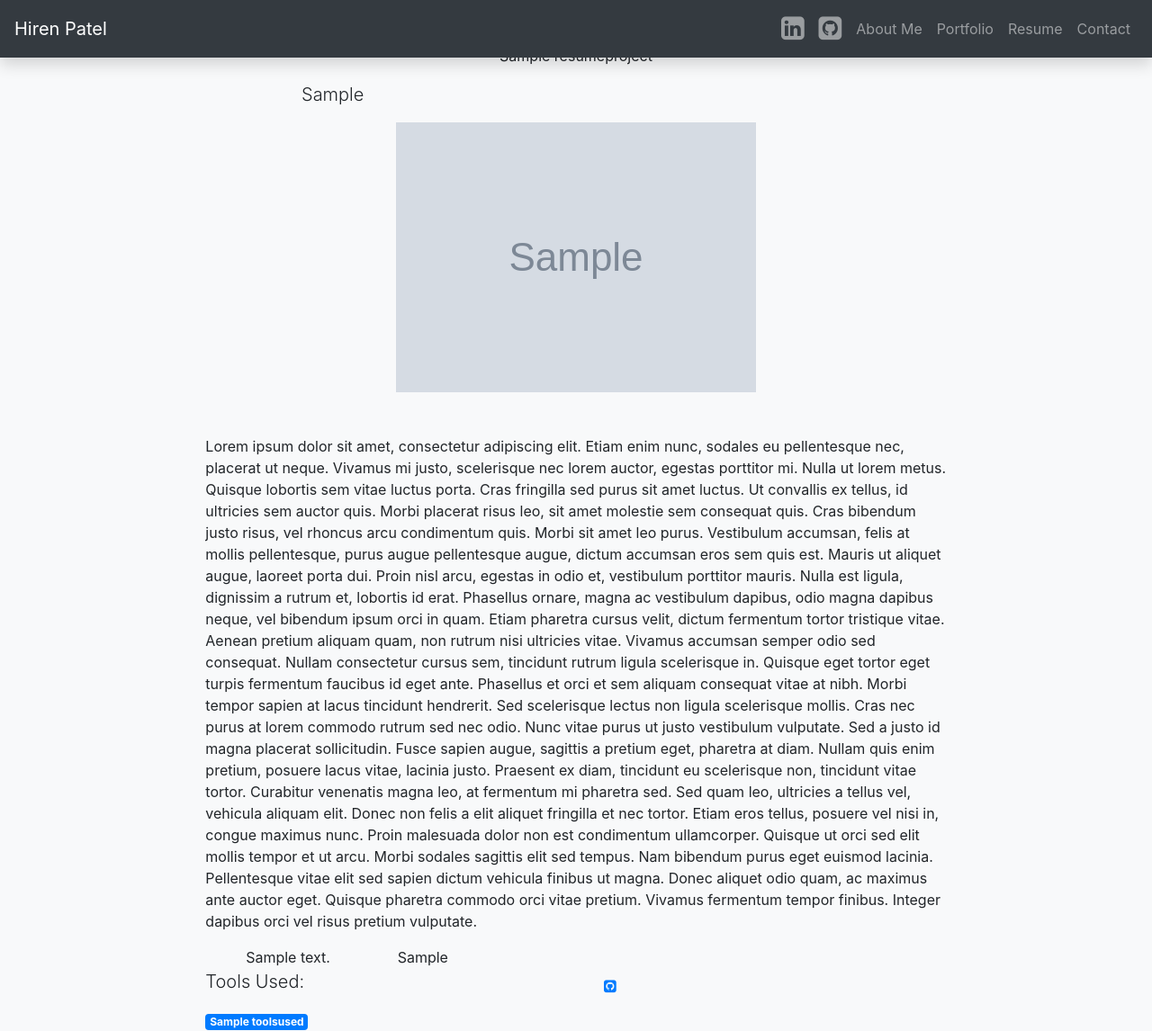
After one commit to hpca01/PortfolioSite, a Django app: page /project/1/ in a window 1280 px wide. The commit adds this page. Shown: the whole page at 90% size. Run offline with Django 3.2, Linux system fonts and the light colour scheme; tables that the repository leaves empty hold one stand-in row (values such as "Sample post"); grey boxes marked "Sample" are stand-in pictures.

Commit message:
added project detail page

```diff
--- a/portfolio/portfolio/urls.py
+++ b/portfolio/portfolio/urls.py
@@ -27,6 +27,7 @@ urlpatterns = [
     path("about/", about, name="about_me"),
     path("hobbies/", hobbies, name="my_hobbies"),
     path("projects/", ProjectListView.as_view(), name="projects"),
+    path("project/<pk>/", ProjectDetailView.as_view(), name="project"),
 ]
 
 if settings.DEBUG:
--- a/portfolio/resume/views.py
+++ b/portfolio/resume/views.py
@@ -1,5 +1,5 @@
 from django.shortcuts import render
-from django.views.generic import ListView
+from django.views.generic import ListView, DetailView
 
 from .models import ResumeProject, ResumeProjectDetail
 
@@ -27,3 +27,16 @@ class ProjectListView(ListView):
 
     def get_queryset(self):
         return ResumeProject.objects.all().order_by("-difficulty", "start_date")
+
+
+class ProjectDetailView(DetailView):
+    model = ResumeProject
+    context_object_name = "project"
+    template_name = "project_detail.html"
+
+    def get_queryset(self):
+        return (
+            ResumeProject.objects.filter(pk=self.kwargs["pk"])
+            .select_related()
+            .prefetch_related()
+        )
--- a/portfolio/templates/main.html
+++ b/portfolio/templates/main.html
@@ -1,46 +1,94 @@
-<!doctype html>
+<!DOCTYPE html>
 {% load static %}
 <html lang="en">
   <head>
-    <meta charset="utf-8">
-    <meta name="viewport" content="width=device-width, initial-scale=1, shrink-to-fit=no">
-    <meta name="description" content="">
-    <meta name="author" content="">
-
+    <meta charset="utf-8" />
+    <meta
+      name="viewport"
+      content="width=device-width, initial-scale=1, shrink-to-fit=no"
+    />
+    <meta name="description" content="" />
+    <meta name="author" content="" />
 
     <title>Hiren Patel Portfolio</title>
 
     <!-- Bootstrap core CSS -->
-    <link rel="stylesheet" href="https://cdn.jsdelivr.net/npm/bootstrap@4.5.3/dist/css/bootstrap.min.css" integrity="sha384-TX8t27EcRE3e/ihU7zmQxVncDAy5uIKz4rEkgIXeMed4M0jlfIDPvg6uqKI2xXr2" crossorigin="anonymous">
-    <link rel="stylesheet" href="https://stackpath.bootstrapcdn.com/font-awesome/4.7.0/css/font-awesome.min.css" integrity="sha384-wvfXpqpZZVQGK6TAh5PVlGOfQNHSoD2xbE+QkPxCAFlNEevoEH3Sl0sibVcOQVnN" crossorigin="anonymous">
-    <link rel="stylesheet" href="https://cdnjs.cloudflare.com/ajax/libs/font-awesome/4.7.0/css/font-awesome.min.css">
+    <link
+      rel="stylesheet"
+      href="https://cdn.jsdelivr.net/npm/bootstrap@4.5.3/dist/css/bootstrap.min.css"
+      integrity="sha384-TX8t27EcRE3e/ihU7zmQxVncDAy5uIKz4rEkgIXeMed4M0jlfIDPvg6uqKI2xXr2"
+      crossorigin="anonymous"
+    />
+    <link
+      rel="stylesheet"
+      href="https://stackpath.bootstrapcdn.com/font-awesome/4.7.0/css/font-awesome.min.css"
+      integrity="sha384-wvfXpqpZZVQGK6TAh5PVlGOfQNHSoD2xbE+QkPxCAFlNEevoEH3Sl0sibVcOQVnN"
+      crossorigin="anonymous"
+    />
+    <link
+      rel="stylesheet"
+      href="https://cdnjs.cloudflare.com/ajax/libs/font-awesome/4.7.0/css/font-awesome.min.css"
+    />
     <!-- Custom styles for this template -->
-    <link rel="stylesheet" type="text/css" href="{% static 'portfolio/main.css' %}">
-
-
+    <link
+      rel="stylesheet"
+      type="text/css"
+      href="{% static 'portfolio/main.css' %}"
+    />
   </head>
 
   <body>
-
     <header>
-      <nav class="navbar navbar-expand-lg fixed-top navbar-dark bg-dark">
+      <nav class="shadow navbar navbar-expand-lg fixed-top navbar-dark bg-dark">
         <a class="navbar-brand" href="{% url 'home' %}">Hiren Patel</a>
-        <button class="navbar-toggler" type="button" data-toggle="collapse" data-target="#navbarSupportedContent" aria-controls="navbarSupportedContent" aria-expanded="false" aria-label="Toggle navigation">
-            <span class="navbar-toggler-icon"></span>
+        <button
+          class="navbar-toggler"
+          type="button"
+          data-toggle="collapse"
+          data-target="#navbarSupportedContent"
+          aria-controls="navbarSupportedContent"
+          aria-expanded="false"
+          aria-label="Toggle navigation"
+        >
+          <span class="navbar-toggler-icon"></span>
         </button>
-        <div class="collapse navbar-collapse alight-items-center" id="navbarSupportedContent">
+        <div
+          class="collapse navbar-collapse alight-items-center"
+          id="navbarSupportedContent"
+        >
           <ul class="navbar-nav ml-auto align-items-center">
             <li class="nav-item">
-              <a class="nav-link" href="https://www.linkedin.com/in/hiren-patel-319629153/"><i id="fa-icon" class="fa fa-linkedin-square fa-6" aria-hidden="true"></i></a>
+              <a
+                class="nav-link"
+                href="https://www.linkedin.com/in/hiren-patel-319629153/"
+                ><i
+                  id="fa-icon"
+                  class="fa fa-linkedin-square fa-6"
+                  aria-hidden="true"
+                ></i
+              ></a>
             </li>
             <li class="nav-item">
-              <a class="nav-link" href="https://github.com/hpca01/"><i id="fa-icon" class="fa fa-github-square fa-6" aria-hidden="true"></i></a>
+              <a class="nav-link" href="https://github.com/hpca01/"
+                ><i
+                  id="fa-icon"
+                  class="fa fa-github-square fa-6"
+                  aria-hidden="true"
+                ></i
+              ></a>
             </li>
             <li class="nav-item">
               <a class="nav-link" href="{% url 'about_me' %}">About Me</a>
             </li>
             <li class="nav-item">
-              <a class="nav-link" href="https://drive.google.com/file/d/1KgAH1-GFvo6RTr7HeLQYesIFKzRdIJGB/view">Resume</a>
+              <a class="nav-link" href="{% url 'projects' %}">Portfolio</a>
+            </li>
+            <li class="nav-item">
+              <a
+                class="nav-link"
+                href="https://drive.google.com/file/d/1KgAH1-GFvo6RTr7HeLQYesIFKzRdIJGB/view"
+                >Resume</a
+              >
             </li>
             <li class="nav-item">
               <a class="nav-link" href="{% url 'contact_link' %}">Contact</a>
@@ -50,15 +98,19 @@
       </nav>
     </header>
 
-    {% block main_content %}
-
-    {% endblock main_content %}
+    {% block main_content %} {% endblock main_content %}
 
     <!-- Bootstrap core JavaScript
     ================================================== -->
-    <script src="https://code.jquery.com/jquery-3.5.1.slim.min.js" integrity="sha384-DfXdz2htPH0lsSSs5nCTpuj/zy4C+OGpamoFVy38MVBnE+IbbVYUew+OrCXaRkfj" crossorigin="anonymous"></script>
-    <script src="https://cdn.jsdelivr.net/npm/bootstrap@4.5.3/dist/js/bootstrap.bundle.min.js" integrity="sha384-ho+j7jyWK8fNQe+A12Hb8AhRq26LrZ/JpcUGGOn+Y7RsweNrtN/tE3MoK7ZeZDyx" crossorigin="anonymous"></script>
-
-
+    <script
+      src="https://code.jquery.com/jquery-3.5.1.slim.min.js"
+      integrity="sha384-DfXdz2htPH0lsSSs5nCTpuj/zy4C+OGpamoFVy38MVBnE+IbbVYUew+OrCXaRkfj"
+      crossorigin="anonymous"
+    ></script>
+    <script
+      src="https://cdn.jsdelivr.net/npm/bootstrap@4.5.3/dist/js/bootstrap.bundle.min.js"
+      integrity="sha384-ho+j7jyWK8fNQe+A12Hb8AhRq26LrZ/JpcUGGOn+Y7RsweNrtN/tE3MoK7ZeZDyx"
+      crossorigin="anonymous"
+    ></script>
   </body>
 </html>
--- /dev/null
+++ b/portfolio/templates/project_detail.html
@@ -0,0 +1,83 @@
+{% extends 'main.html' %} {% block main_content %} {% load static %}
+<div class="container-fluid bg-light extended_bottom">
+  <div class="row justify-content-center project-title-block">
+    <div class="col text-center">
+      <p>{{project.name}}</p>
+    </div>
+  </div>
+  <div class="row justify-content-center">
+    <div class="col-sm-6">
+      <p class="lead">{{project.quick_blurb}}</p>
+    </div>
+  </div>
+  <div class="row justify-content-center">
+    <div class="col-sm-8 text-center">
+      <img src="{{project.main_img.url}}" class="img-fluid" />
+    </div>
+  </div>
+  <div class="row justify-content-center mt-5">
+    <div class="col-sm-8 text-center">
+      <p class="text-sm-left">
+        Lorem ipsum dolor sit amet, consectetur adipiscing elit. Etiam enim
+        nunc, sodales eu pellentesque nec, placerat ut neque. Vivamus mi justo,
+        scelerisque nec lorem auctor, egestas porttitor mi. Nulla ut lorem
+        metus. Quisque lobortis sem vitae luctus porta. Cras fringilla sed purus
+        sit amet luctus. Ut convallis ex tellus, id ultricies sem auctor quis.
+        Morbi placerat risus leo, sit amet molestie sem consequat quis. Cras
+        bibendum justo risus, vel rhoncus arcu condimentum quis. Morbi sit amet
+        leo purus. Vestibulum accumsan, felis at mollis pellentesque, purus
+        augue pellentesque augue, dictum accumsan eros sem quis est. Mauris ut
+        aliquet augue, laoreet porta dui. Proin nisl arcu, egestas in odio et,
+        vestibulum porttitor mauris. Nulla est ligula, dignissim a rutrum et,
+        lobortis id erat. Phasellus ornare, magna ac vestibulum dapibus, odio
+        magna dapibus neque, vel bibendum ipsum orci in quam. Etiam pharetra
+        cursus velit, dictum fermentum tortor tristique vitae. Aenean pretium
+        aliquam quam, non rutrum nisi ultricies vitae. Vivamus accumsan semper
+        odio sed consequat. Nullam consectetur cursus sem, tincidunt rutrum
+        ligula scelerisque in. Quisque eget tortor eget turpis fermentum
+        faucibus id eget ante. Phasellus et orci et sem aliquam consequat vitae
+        at nibh. Morbi tempor sapien at lacus tincidunt hendrerit. Sed
+        scelerisque lectus non ligula scelerisque mollis. Cras nec purus at
+        lorem commodo rutrum sed nec odio. Nunc vitae purus ut justo vestibulum
+        vulputate. Sed a justo id magna placerat sollicitudin. Fusce sapien
+        augue, sagittis a pretium eget, pharetra at diam. Nullam quis enim
+        pretium, posuere lacus vitae, lacinia justo. Praesent ex diam, tincidunt
+        eu scelerisque non, tincidunt vitae tortor. Curabitur venenatis magna
+        leo, at fermentum mi pharetra sed. Sed quam leo, ultricies a tellus vel,
+        vehicula aliquam elit. Donec non felis a elit aliquet fringilla et nec
+        tortor. Etiam eros tellus, posuere vel nisi in, congue maximus nunc.
+        Proin malesuada dolor non est condimentum ullamcorper. Quisque ut orci
+        sed elit mollis tempor et ut arcu. Morbi sodales sagittis elit sed
+        tempus. Nam bibendum purus eget euismod lacinia. Pellentesque vitae elit
+        sed sapien dictum vehicula finibus ut magna. Donec aliquet odio quam, ac
+        maximus ante auctor eget. Quisque pharetra commodo orci vitae pretium.
+        Vivamus fermentum tempor finibus. Integer dapibus orci vel risus pretium
+        vulputate.
+      </p>
+    </div>
+  </div>
+  {% for detail in project.resumeprojectdetail_set.all %}
+  <div class="row justify-content-center extended_bottom">
+    <div class="col-sm-2 text-center">{{detail.detail_short}}</div>
+    <div class="col-sm-6 text-left">{{detail.explanation}}</div>
+  </div>
+  {% endfor %}
+  <div class="row justify-content-center">
+    <div class="col-sm-4">
+      <p class="lead">Tools Used:</p>
+      {% for tool in project.tools_used.all %}
+      <span class="badge badge-primary badge-font-big">{{tool.tool_name}}</span>
+      {% endfor %}
+    </div>
+    <div class="col-sm-4">
+      <a class="nav-link" href="{{project.git_link}}"
+        ><i
+          class="fa fa-github-square fa-6 fa-icon-bigger fa-grey"
+          aria-hidden="true"
+        ></i
+      ></a>
+    </div>
+  </div>
+</div>
+
+{% endblock main_content %}
```
Also changed, not shown: portfolio/resume/static/portfolio/main.css (+23 -4 lines), portfolio/templates/about.html (+8 -3 lines), portfolio/templates/contact.html (+25 -9 lines), portfolio/templates/hobbies.html (+6 -3 lines), portfolio/templates/projects_list.html (+4 -4 lines).
